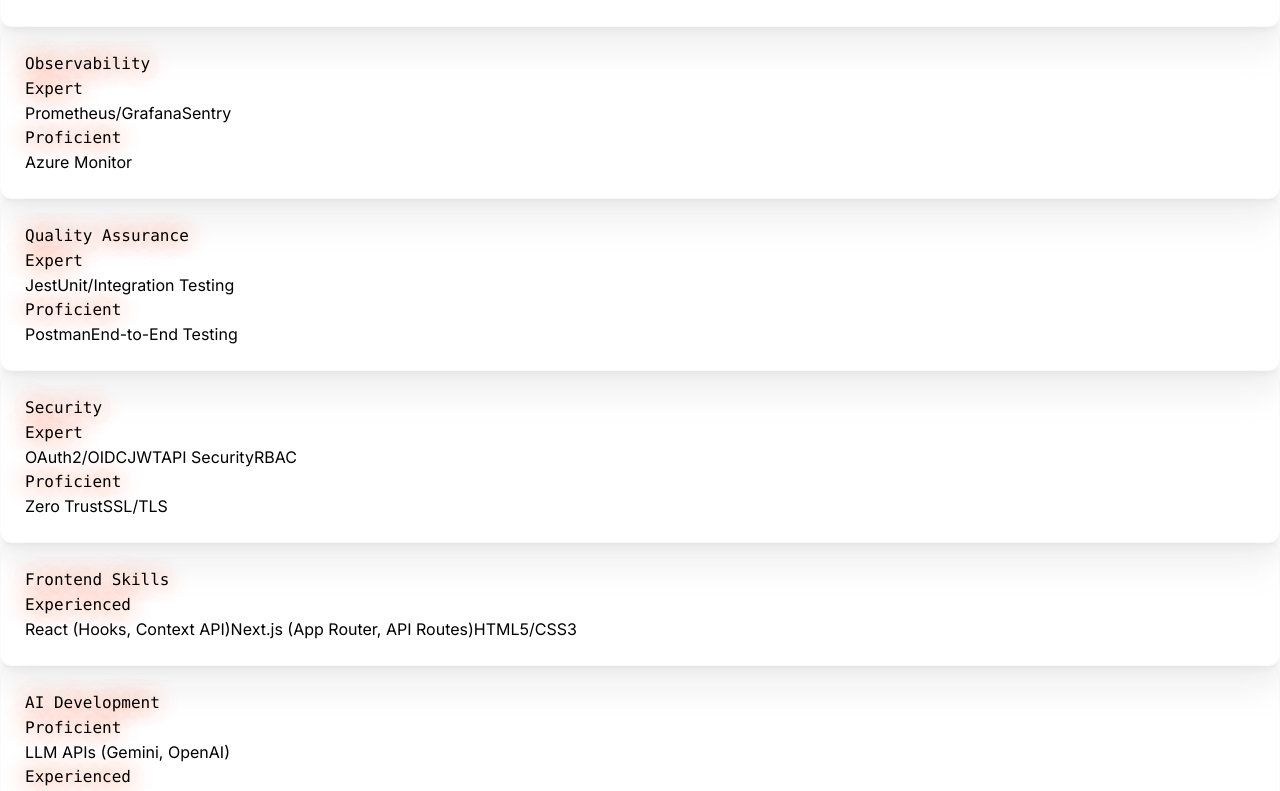
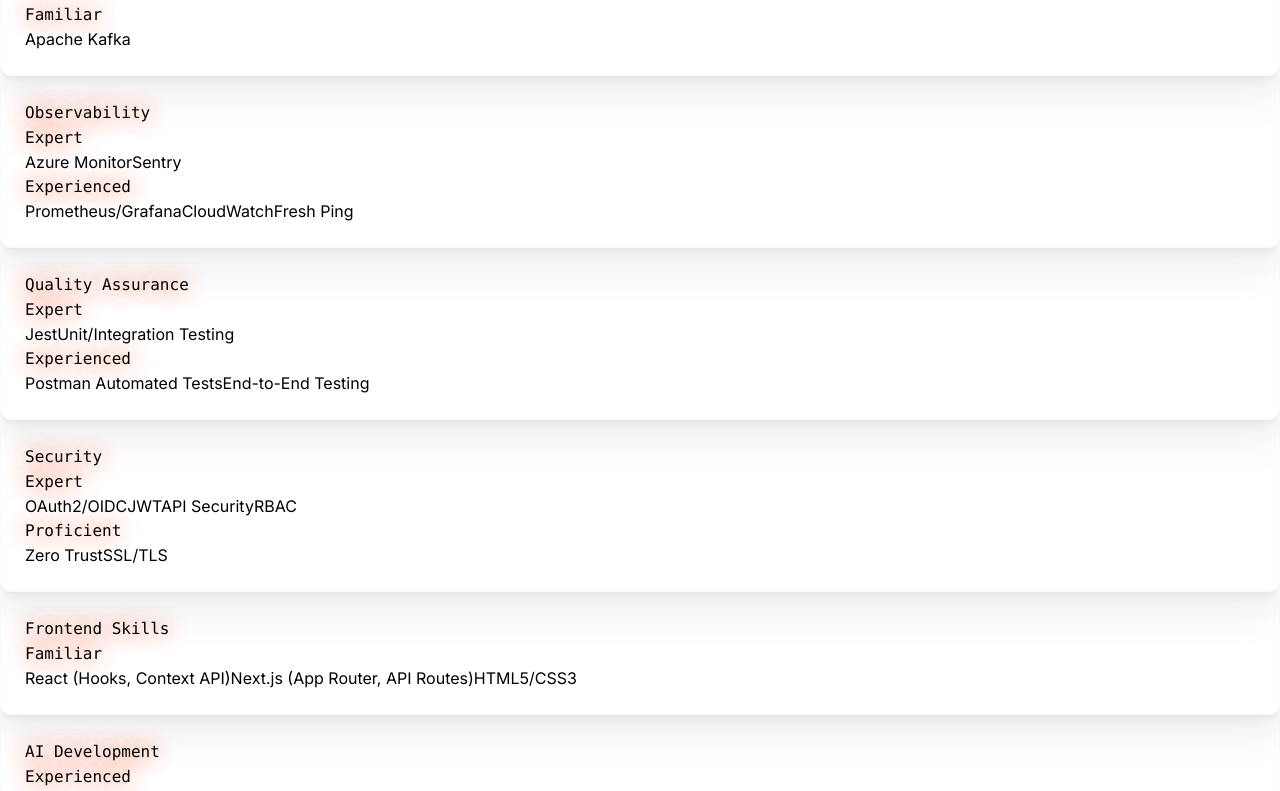
Before and after one commit to MRdevX/mrashidi.me, a Next.js app: page / in a window 1280 px wide. Shown: the part 4045-4836 px from the top of the page. Built offline with nearby package versions, Linux system fonts and the light colour scheme.

Commit message:
feat: add mentorship impact and reviews section to Contact component

```diff
--- a/src/app/about/page.tsx
+++ b/src/app/about/page.tsx
@@ -53,7 +53,9 @@ export default function About() {
                                 ? "px-2 py-0.5 rounded-full text-xs font-bold bg-blue-500/20 text-blue-400 border border-blue-500 glow-text"
                                 : skill.level === "experienced"
                                   ? "px-2 py-0.5 rounded-full text-xs font-bold bg-purple-500/20 text-purple-400 border border-purple-500 glow-text"
-                                  : ""
+                                  : skill.level === "familiar"
+                                    ? "px-2 py-0.5 rounded-full text-xs font-bold bg-gray-500/20 text-gray-400 border border-gray-500 glow-text"
+                                    : ""
                           }
                         >
                           {skill.level ? skill.level.charAt(0).toUpperCase() + skill.level.slice(1) : ""}
--- a/src/app/page.tsx
+++ b/src/app/page.tsx
@@ -126,6 +126,7 @@ export default function Home() {
               const expert = cat.skills.filter((s) => s.level === "expert");
               const proficient = cat.skills.filter((s) => s.level === "proficient");
               const experienced = cat.skills.filter((s) => s.level === "experienced");
+              const familiar = cat.skills.filter((s) => s.level === "familiar");
               const noLevel = cat.skills.filter((s) => !s.level);
               return (
                 <div key={cat.category} className="feature-card group p-6">
@@ -183,6 +184,25 @@ export default function Home() {
                             <span
                               key={skill.name}
                               className="px-2 py-1 rounded bg-purple-500/10 text-purple-300 border border-purple-500/40 font-mono text-xs font-semibold shadow-purple-500/30 shadow-sm"
+                            >
+                              {skill.name}
+                            </span>
+                          ))}
+                        </div>
+                      </div>
+                    )}
+                    {familiar.length > 0 && (
+                      <div>
+                        <div className="flex items-center gap-2 mb-2">
+                          <span className="px-2 py-0.5 rounded-full text-xs font-bold bg-gray-500/20 text-gray-400 border border-gray-500 glow-text">
+                            Familiar
+                          </span>
+                        </div>
+                        <div className="flex flex-wrap gap-2">
+                          {familiar.map((skill) => (
+                            <span
+                              key={skill.name}
+                              className="px-2 py-1 rounded bg-gray-500/10 text-gray-300 border border-gray-500/40 font-mono text-xs font-semibold shadow-gray-500/30 shadow-sm"
                             >
                               {skill.name}
                             </span>
--- a/src/components/skills/skillsData.ts
+++ b/src/components/skills/skillsData.ts
@@ -1,10 +1,10 @@
 // Shared skills data for use in main page and terminal
 
-export type SkillLevel = "advanced" | "intermediate" | "familiar";
+export type SkillLevel = "expert" | "proficient" | "experienced" | "familiar";
 
 export interface Skill {
   name: string;
-  level: SkillLevel;
+  level?: SkillLevel;
 }
 
 export interface SkillCategory {
--- a/src/components/terminal/commandHandlers.tsx
+++ b/src/components/terminal/commandHandlers.tsx
@@ -34,6 +34,7 @@ export const handleCommand = async (command: CommandType): Promise<string | Reac
             const expert = cat.skills.filter((s) => s.level === "expert");
             const proficient = cat.skills.filter((s) => s.level === "proficient");
             const experienced = cat.skills.filter((s) => s.level === "experienced");
+            const familiar = cat.skills.filter((s) => s.level === "familiar");
             const noLevel = cat.skills.filter((s) => !s.level);
             return [
               <span key={cat.category + "-cat"} className="text-orange-400">
@@ -61,6 +62,14 @@ export const handleCommand = async (command: CommandType): Promise<string | Reac
                   Experienced:{" "}
                 </span>,
                 experienced.map((s) => s.name).join(", "),
+                "\n",
+              ],
+              familiar.length > 0 && [
+                <span key={cat.category + "-fam"} className="text-green-400">
+                  {" "}
+                  Familiar:{" "}
+                </span>,
+                familiar.map((s) => s.name).join(", "),
                 "\n",
               ],
               noLevel.length > 0 && [
--- a/src/data/skills.ts
+++ b/src/data/skills.ts
@@ -1,4 +1,4 @@
-export type SkillLevel = "expert" | "proficient" | "experienced";
+export type SkillLevel = "expert" | "proficient" | "experienced" | "familiar";
 
 export interface Skill {
   name: string;
@@ -17,12 +17,11 @@ const skillCategories: SkillCategory[] = [
       { name: "TypeScript", level: "expert" },
       { name: "JavaScript (ES6+)", level: "expert" },
       { name: "Java", level: "proficient" },
-      { name: "Python", level: "proficient" },
-      { name: "C#", level: "proficient" },
-      { name: "Bash", level: "proficient" },
-      { name: "Go", level: "experienced" },
-      { name: "Kotlin", level: "experienced" },
-      { name: "Rust", level: "experienced" },
+      { name: "C#", level: "experienced" },
+      { name: "C++", level: "experienced" },
+      { name: "Python", level: "familiar" },
+      { name: "Kotlin", level: "familiar" },
+      { name: "Go", level: "familiar" },
     ],
   },
   {
@@ -30,12 +29,11 @@ const skillCategories: SkillCategory[] = [
     skills: [
       { name: "NestJS", level: "expert" },
       { name: "Node.js", level: "expert" },
-      { name: "Express", level: "proficient" },
+      { name: "Express", level: "expert" },
       { name: "Spring Boot", level: "experienced" },
-      { name: "FastAPI", level: "experienced" },
-      { name: "Django", level: "experienced" },
-      { name: "Flask", level: "experienced" },
-      { name: "Deno", level: "experienced" },
+      { name: "ASP.NET", level: "experienced" },
+      { name: "Django", level: "familiar" },
+      { name: "Flask", level: "familiar" },
     ],
   },
   {
@@ -57,13 +55,15 @@ const skillCategories: SkillCategory[] = [
       { name: "API Gateway", level: "expert" },
       { name: "Domain-Driven Design (DDD)", level: "expert" },
       { name: "Serverless", level: "expert" },
+      { name: "Monorepos", level: "expert" },
     ],
   },
   {
     category: "Cloud Platforms",
     skills: [
       { name: "Azure (AKS, Key Vault, Blob Storage)", level: "expert" },
-      { name: "AWS (Lambda, ECS, S3, RDS, DynamoDB)", level: "experienced" },
+      { name: "AWS (Fargate, Lambda, ECS, S3, RDS, DynamoDB)", level: "experienced" },
+      { name: "GCP", level: "experienced" },
     ],
   },
   {
@@ -71,10 +71,11 @@ const skillCategories: SkillCategory[] = [
     skills: [
       { name: "Kubernetes", level: "expert" },
       { name: "Docker", level: "expert" },
-      { name: "Terraform", level: "expert" },
       { name: "GitLab CI/CD", level: "expert" },
-      { name: "Helm", level: "proficient" },
-      { name: "GitHub Actions", level: "proficient" },
+      { name: "Linux", level: "expert" },
+      { name: "Terraform", level: "experienced" },
+      { name: "Helm", level: "experienced" },
+      { name: "GitHub Actions", level: "experienced" },
     ],
   },
   {
@@ -95,17 +96,19 @@ const skillCategories: SkillCategory[] = [
     skills: [
       { name: "RabbitMQ", level: "expert" },
       { name: "Redis Pub/Sub", level: "expert" },
-      { name: "Apache Kafka", level: "proficient" },
-      { name: "Azure Service Bus", level: "proficient" },
+      { name: "Azure Service Bus", level: "experienced" },
       { name: "AWS SQS/SNS", level: "experienced" },
+      { name: "Apache Kafka", level: "familiar" },
     ],
   },
   {
     category: "Observability",
     skills: [
-      { name: "Prometheus/Grafana", level: "expert" },
+      { name: "Azure Monitor", level: "expert" },
       { name: "Sentry", level: "expert" },
-      { name: "Azure Monitor", level: "proficient" },
+      { name: "Prometheus/Grafana", level: "experienced" },
+      { name: "CloudWatch", level: "experienced" },
+      { name: "Fresh Ping", level: "experienced" },
     ],
   },
   {
@@ -113,8 +116,8 @@ const skillCategories: SkillCategory[] = [
     skills: [
       { name: "Jest", level: "expert" },
       { name: "Unit/Integration Testing", level: "expert" },
-      { name: "Postman", level: "proficient" },
-      { name: "End-to-End Testing", level: "proficient" },
+      { name: "Postman Automated Tests", level: "experienced" },
+      { name: "End-to-End Testing", level: "experienced" },
     ],
   },
   {
@@ -131,22 +134,23 @@ const skillCategories: SkillCategory[] = [
   {
     category: "Frontend Skills",
     skills: [
-      { name: "React (Hooks, Context API)", level: "experienced" },
-      { name: "Next.js (App Router, API Routes)", level: "experienced" },
-      { name: "HTML5/CSS3", level: "experienced" },
+      { name: "React (Hooks, Context API)", level: "familiar" },
+      { name: "Next.js (App Router, API Routes)", level: "familiar" },
+      { name: "HTML5/CSS3", level: "familiar" },
     ],
   },
   {
     category: "AI Development",
     skills: [
-      { name: "LLM APIs (Gemini, OpenAI)", level: "proficient" },
-      { name: "Fine-tuning", level: "experienced" },
+      { name: "LLM APIs (Gemini, OpenAI)", level: "experienced" },
+      { name: "Fine-tuning", level: "familiar" },
     ],
   },
   {
     category: "Tools",
     skills: [
       { name: "Git" },
+      { name: "Linux Distros" },
       { name: "Cursor AI" },
       { name: "K8s Lens" },
       { name: "Jira" },
```
Also changed, not shown: src/app/contact/page.tsx (+60 -0 lines), src/components/skills/SkillsTree.tsx (+82 -65 lines), public/sw.js, 2 other files (tests, documents, lock files or other folders).
